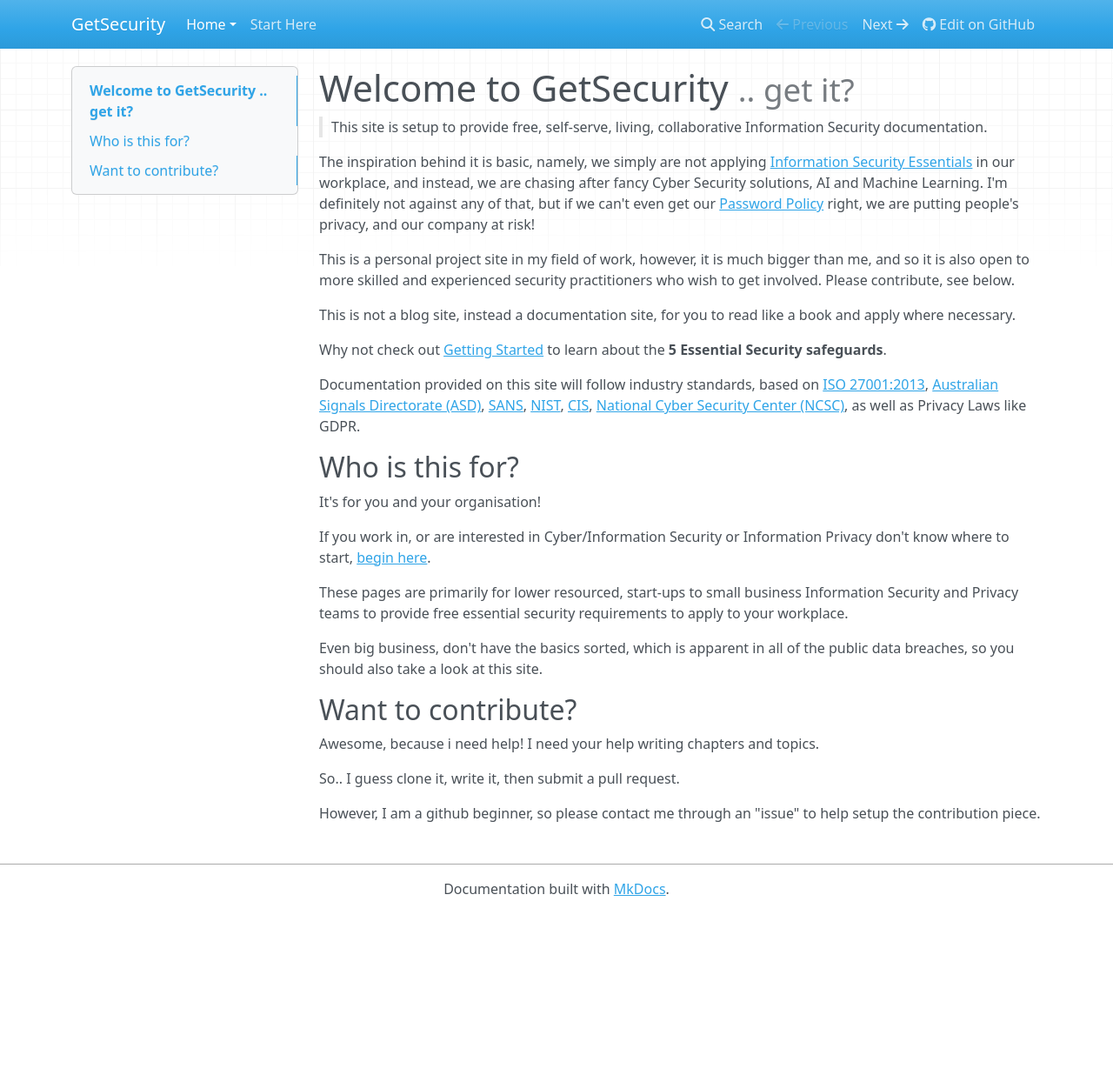
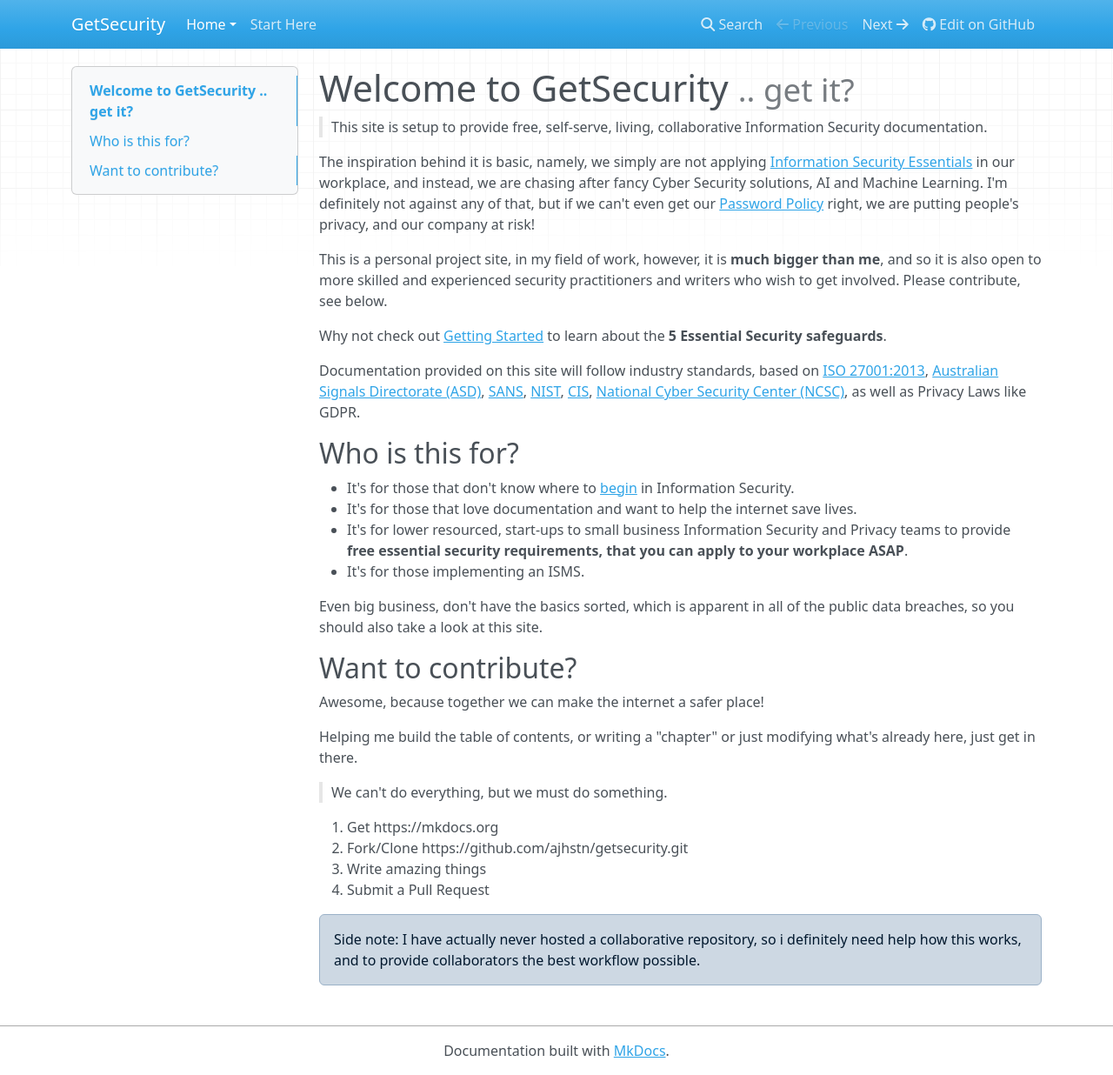
Before and after one commit to ajhstn/getsecurity, an MkDocs documentation site: the page built from docs/index.md, in a window 1280 px wide and 1236 px high. Shown: the whole window at 87% size. Built offline with MkDocs 1.6.1, drawn with Linux system fonts in a browser that asks for light colours; nearby versions of some CDN libraries; old or Windows-style settings are respelled for this version of MkDocs.

Commit message:
index updates

```diff
--- a/docs/index.md
+++ b/docs/index.md
@@ -4,9 +4,7 @@
 
 The inspiration behind it is basic, namely, we simply are not applying [Information Security Essentials](start-here.md) in our workplace, and instead, we are chasing after fancy Cyber Security solutions, AI and Machine Learning.  I'm definitely not against any of that, but if we can't even get our [Password Policy](password-policy.md) right, we are putting people's privacy, and our company at risk!
 
-This is a personal project site in my field of work, however, it is much bigger than me, and so it is also open to more skilled and experienced security practitioners who wish to get involved.  Please contribute, see below.
-
-This is not a blog site, instead a documentation site, for you to read like a book and apply where necessary.
+This is a personal project site, in my field of work, however, it is **much bigger than me**, and so it is also open to more skilled and experienced security practitioners and writers who wish to get involved.  Please contribute, see below.
 
 Why not check out [Getting Started](start-here.md) to learn about the **5 Essential Security safeguards**.
 
@@ -14,18 +12,25 @@ Documentation provided on this site will follow industry standards, based on [IS
 
 ## Who is this for?
 
-It's for you and your organisation!
-
-If you work in, or are interested in Cyber/Information Security or Information Privacy don't know where to start, [begin here](start-here.md).
-
-These pages are primarily for lower resourced, start-ups to small business Information Security and Privacy teams to provide free essential security requirements to apply to your workplace.
+* It's for those that don't know where to [begin](start-here.md) in Information Security.
+* It's for those that love documentation and want to help the internet save lives.
+* It's for lower resourced, start-ups to small business Information Security and Privacy teams to provide **free essential security requirements, that you can apply to your workplace ASAP**.
+* It's for those implementing an ISMS.
 
 Even big business, don't have the basics sorted, which is apparent in all of the public data breaches, so you should also take a look at this site.
 
 ## Want to contribute?
 
-Awesome, because i need help!  I need your help writing chapters and topics.
+Awesome, because together we can make the internet a safer place!
 
-So.. I guess clone it, write it, then submit a pull request.
+Helping me build the table of contents, or writing a "chapter" or just modifying what's already here, just get in there.
 
-However, I am a github beginner, so please contact me through an "issue" to help setup the contribution piece.
+> We can't do everything, but we must do something.
+
+1. Get https://mkdocs.org
+2. Fork/Clone https://github.com/ajhstn/getsecurity.git
+3. Write amazing things
+4. Submit a Pull Request
+
+<div class="alert alert-info" role="alert">
+Side note:  I have actually never hosted a collaborative repository, so i definitely need help how this works, and to provide collaborators the best workflow possible.</div>
```
Also changed, not shown: README.md (+3 -3 lines), 2 other files.
